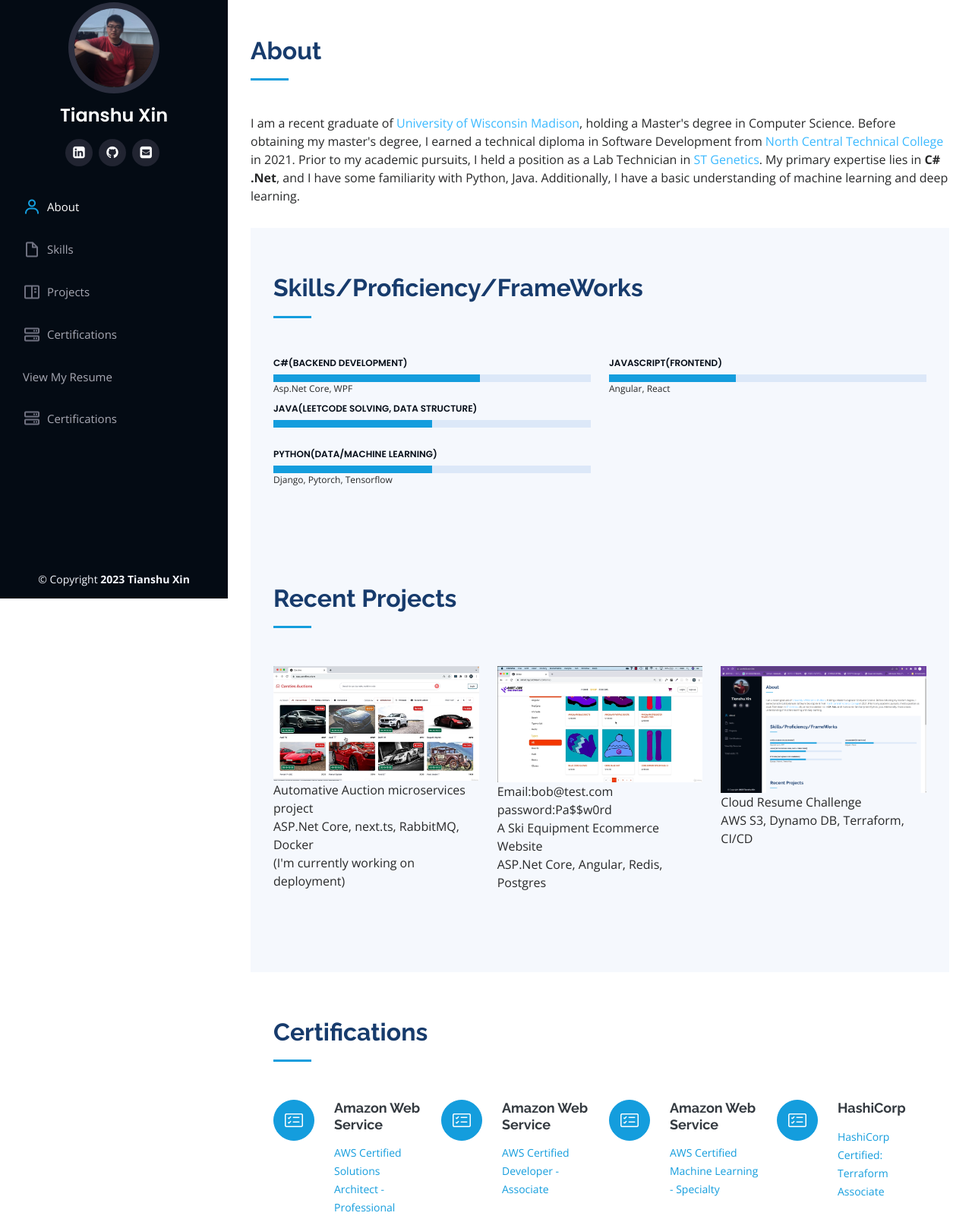
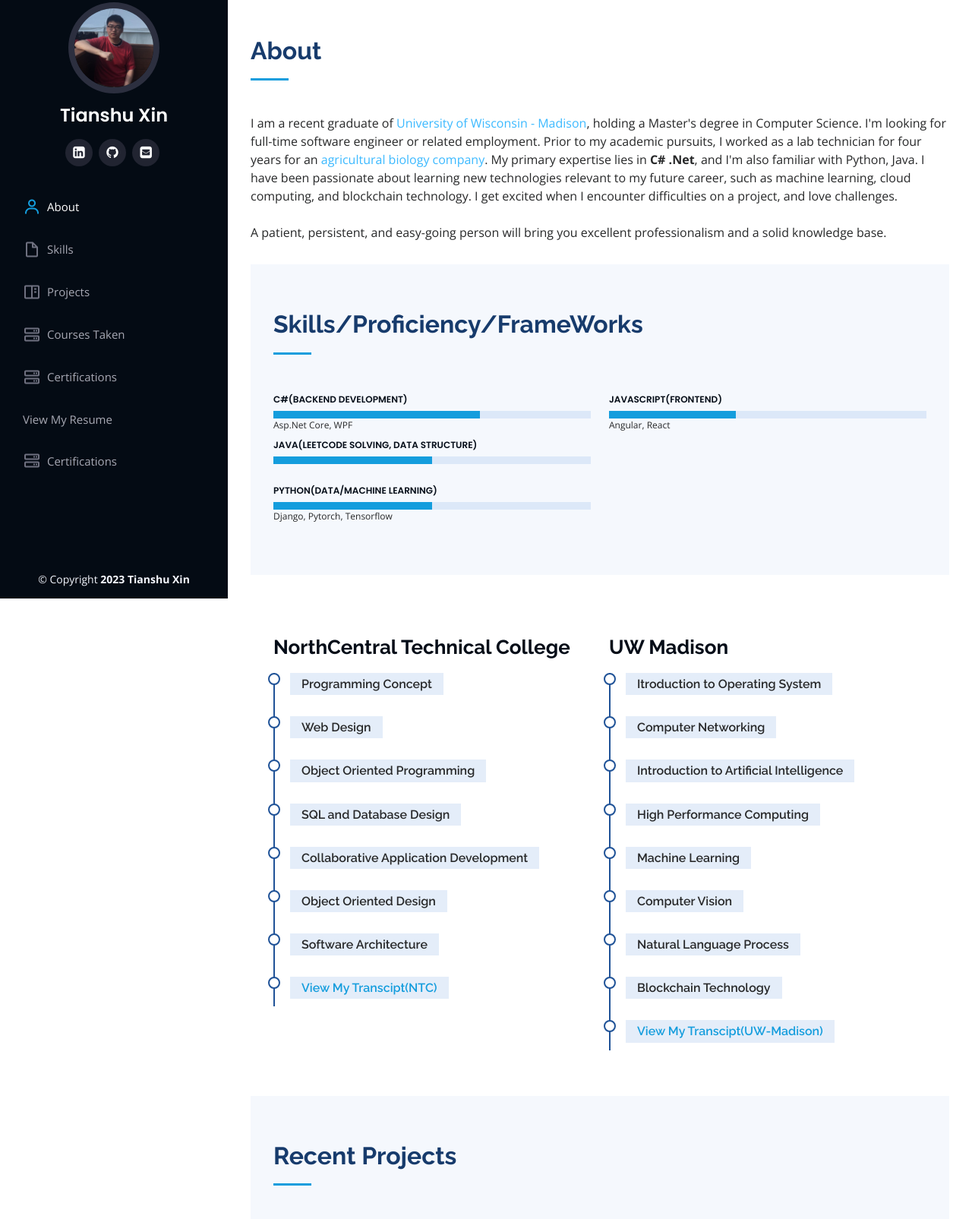
Before and after one commit to txin214/PortfolioChallenge, a plain HTML site: page index.html in a window 1280 px wide. Shown: the part 12-1617 px from the top of the page at 76% size. Drawn offline with nearby package versions, Linux system fonts and the light colour scheme; no server answers.

Commit message:
Add course info

```diff
--- a/index.html
+++ b/index.html
@@ -58,6 +58,7 @@
           <li><a href="#skills" class="nav-link scrollto"><i class="bx bx-file-blank"></i> <span>Skills</span></a></li>
           <li><a href="#portfolio" class="nav-link scrollto"><i class="bx bx-book-content"></i>
               <span>Projects</span></a></li>
+          <li><a href="#resume" class="nav-link scrollto"><i class="bx bx-server"></i> <span>Courses Taken</span></a>
           <li><a href="#services" class="nav-link scrollto"><i class="bx bx-server"></i> <span>Certifications</span></a>
           </li>
           <li><a href="assets/Txin_resume.pdf">View My Resume</a></li>
@@ -86,13 +87,18 @@
         <div class="section-title">
           <h2>About</h2>
           <p><br>I am a recent graduate of <a href="https://www.cs.wisc.edu/" style="color: #3BB9FF">University of
-              Wisconsin Madison</a>, holding a Master's degree in Computer Science.
-            Before obtaining my master's degree, I earned a technical diploma in Software Development from
-            <a href="https://www.ntc.edu/" style="color: #3BB9FF">North Central Technical College</a> in 2021.
-            Prior to my academic pursuits, I held a position as a Lab Technician in <a href="https://stgen.com/"
-              style="color: #3BB9FF">ST Genetics</a>.
-            My primary expertise lies in <b>C# .Net</b>, and I have some familiarity with Python, Java. Additionally,
-            I have a basic understanding of machine learning and deep learning.
+              Wisconsin - Madison</a>, holding a Master's degree in Computer Science.
+            I'm looking for full-time software engineer or related employment.
+            Prior to my academic pursuits, I worked as a lab technician for four years for an <a
+              href="https://stgen.com/" style="color: #3BB9FF">agricultural biology company</a>.
+            My primary expertise lies in <b>C# .Net</b>, and I'm also familiar with Python, Java.
+            I have been passionate about learning new technologies relevant to my future career, such as machine
+            learning,
+            cloud computing, and blockchain technology. I get excited when I encounter difficulties on a project, and
+            love challenges.<br><br>
+
+            A patient, persistent, and easy-going person will bring you excellent professionalism and a solid knowledge
+            base.
           </p>
         </div>
         <!-- ======= Skills Section ======= -->
@@ -154,69 +160,92 @@
         </section><!-- End Skills Section -->
 
         <!-- ======= Resume Section ======= -->
-        <!-- <section id="skills" class="skills">
+        <section id="resume" class="resume">
           <div class="container">
 
-        <div class="section-title">
-          <h2>Resume</h2>
-          <p>Magnam dolores commodi suscipit. Necessitatibus eius consequatur ex aliquid fuga eum quidem. Sit sint consectetur velit. Quisquam quos quisquam cupiditate. Et nemo qui impedit suscipit alias ea. Quia fugiat sit in iste officiis commodi quidem hic quas.</p>
-        </div>
+            <!-- <div class="section-title">
+              <h2>Course Taken</h2>
+              <p>Magnam dolores commodi suscipit. Necessitatibus eius consequatur ex aliquid fuga eum quidem. Sit sint
+                consectetur velit. Quisquam quos quisquam cupiditate. Et nemo qui impedit suscipit alias ea. Quia fugiat
+                sit in iste officiis commodi quidem hic quas.</p>
+            </div> -->
 
             <div class="row">
               <div class="col-lg-6" data-aos="fade-up">
-            <h3 class="resume-title">Sumary</h3>
-            <div class="resume-item pb-0">
-              <h4>Alex Smith</h4>
-              <p><em>Innovative and deadline-driven Graphic Designer with 3+ years of experience designing and developing user-centered digital/print marketing material from initial concept to final, polished deliverable.</em></p>
-              <ul>
-                <li>60E Follett Street, Fond du Lac, WI</li>
-                <li>1090062661l@gmail.com</li>
-              </ul>
+                <h3 class="resume-title">NorthCentral Technical College</h3>
+                <div class="resume-item">
+                  <h5>Programming Concept</h5>
+                </div>
+                <div class="resume-item">
+                  <h5>Web Design</h5>
+                </div>
+                <div class="resume-item">
+                  <h5>Object Oriented Programming</h5>
+                </div>
+                <div class="resume-item">
+                  <h5>SQL and Database Design</h5>
+                </div>
+                <div class="resume-item">
+                  <h5>Collaborative Application Development</h5>
+                </div>
+                <div class="resume-item">
+                  <h5>Object Oriented Design</h5>
+                </div>
+                <div class="resume-item">
+                  <h5>Software Architecture</h5>
+                </div>
+                <div class="resume-item"><h5><a href="assets/NTCtranscript.pdf">
+                    View My Transcipt(NTC)</a></h5></div>
               </div>
 
-            <h3 class="resume-title">Education</h3>
-            <div class="resume-item">
-              <h4>Master of Science &amp; Computer Sciences</h4>
-              <h5>2021 - 2023</h5>
-              <p><em>University of Wisconsin, Madison, WI</em></p>
-              <p>Qui deserunt veniam. Et sed aliquam labore tempore sed quisquam iusto autem sit. Ea vero voluptatum qui ut dignissimos deleniti nerada porti sand markend</p>
-            </div>
-            <div class="resume-item">
-              <h4>Bachelor of Fine Arts &amp; Graphic Design</h4>
-              <h5>2010 - 2014</h5>
-              <p><em>Rochester Institute of Technology, Rochester, NY</em></p>
-              <p>Quia nobis sequi est occaecati aut. Repudiandae et iusto quae reiciendis et quis Eius vel ratione eius unde vitae rerum voluptates asperiores voluptatem Earum molestiae consequatur neque etlon sader mart dila</p>
-            </div>
-          </div>
               <div class="col-lg-6" data-aos="fade-up" data-aos-delay="100">
-            <h3 class="resume-title">Professional Experience</h3>
-            <div class="resume-item">
+                <h3 class="resume-title">UW Madison</h3>
+                <!-- <div class="resume-item">
                   <h4>Senior graphic design specialist</h4>
                   <h5>2019 - Present</h5>
                   <p><em>Experion, New York, NY </em></p>
                   <ul>
-                <li>Lead in the design, development, and implementation of the graphic, layout, and production communication materials</li>
-                <li>Delegate tasks to the 7 members of the design team and provide counsel on all aspects of the project. </li>
-                <li>Supervise the assessment of all graphic materials in order to ensure quality and accuracy of the design</li>
+                    <li>Lead in the design, development, and implementation of the graphic, layout, and production
+                      communication materials</li>
+                    <li>Delegate tasks to the 7 members of the design team and provide counsel on all aspects of the
+                      project. </li>
+                    <li>Supervise the assessment of all graphic materials in order to ensure quality and accuracy of the
+                      design</li>
                     <li>Oversee the efficient use of production project budgets ranging from $2,000 - $25,000</li>
                   </ul>
+                </div> -->
+                <div class="resume-item">
+                  <h5>Itroduction to Operating System</h5>
                 </div>
                 <div class="resume-item">
-              <h4>Graphic design specialist</h4>
-              <h5>2017 - 2018</h5>
-              <p><em>Stepping Stone Advertising, New York, NY</em></p>
-              <ul>
-                <li>Developed numerous marketing programs (logos, brochures,infographics, presentations, and advertisements).</li>
-                <li>Managed up to 5 projects or tasks at a given time while under pressure</li>
-                <li>Recommended and consulted with clients on the most appropriate graphic design</li>
-                <li>Created 4+ design presentations and proposals a month for clients and account managers</li>
-              </ul>
+                  <h5>Computer Networking</h5>
                 </div>
+                <div class="resume-item">
+                  <h5>Introduction to Artificial Intelligence</h5>
                 </div>
+                <div class="resume-item">
+                  <h5>High Performance Computing</h5>
+                </div>
+                <div class="resume-item">
+                  <h5>Machine Learning</h5>
+                </div>
+                <div class="resume-item">
+                  <h5>Computer Vision</h5>
+                </div>
+                <div class="resume-item">
+                  <h5>Natural Language Process</h5>
+                </div>
+                <div class="resume-item">
+                  <h5>Blockchain Technology</h5>
+                </div>
+                <div class="resume-item"><h5><a href="assets/Wisctranscript.pdf">
+                    View My Transcipt(UW-Madison)</a></h5></div>
               </div>
 
             </div>
-    </section>End Resume Section -->
+
+          </div>
+        </section>
 
         <!-- ======= Portfolio Section ======= -->
         <section id="portfolio" class="portfolio section-bg">
@@ -244,7 +273,8 @@
                   <img src="assets/img/auction.png" class="img-fluid" alt="">
                   <div class="portfolio-links">
 
-                    <a href="https://github.com/txin214/Auctions" class="portfolio-lightbox" title="View Code"><i class="bx bx-plus"></i></a>
+                    <a href="https://github.com/txin214/Auctions" class="portfolio-lightbox" title="View Code"><i
+                        class="bx bx-plus"></i></a>
                     <a href="#" title="View Demo"><i class="bx bx-link"></i></a>
                   </div>
                 </div>
@@ -258,12 +288,13 @@
                   <img src="assets/img/ski.png" class="img-fluid" alt="">
                   <div class="portfolio-links">
 
-                    <a href="https://github.com/txin214/SkiRushShop" class="portfolio-lightbox" title="View Code"><i class="bx bx-plus"></i></a>
+                    <a href="https://github.com/txin214/SkiRushShop" class="portfolio-lightbox" title="View Code"><i
+                        class="bx bx-plus"></i></a>
                     <a href="https://skirushshop.txin.link" title="View Demo"><i class="bx bx-link"></i></a>
                   </div>
                 </div>
                 <p>
-                  Email:bob@test.com  password:Pa$$w0rd<br>
+                  Email:bob@test.com password:Pa$$w0rd<br>
                   A Ski Equipment Ecommerce Website<br>
                   ASP.Net Core, Angular, Redis, Postgres<br>
                 </p>
@@ -298,7 +329,8 @@
                 <div class="portfolio-wrap">
                   <img src="assets/img/portfolio.PNG" class="img-fluid" alt="">
                   <div class="portfolio-links">
-                    <a href="https://github.com/txin214/PortfolioChallenge" class="portfolio-lightbox" title="View Code"><i class="bx bx-plus"></i></a>
+                    <a href="https://github.com/txin214/PortfolioChallenge" class="portfolio-lightbox"
+                      title="View Code"><i class="bx bx-plus"></i></a>
                     <a href="https://portfolio.txin.link" title="View Demo"><i class="bx bx-link"></i></a>
                   </div>
                 </div>
@@ -334,7 +366,8 @@
               <div class="col-lg-3 col-md-6 icon-box" data-aos="fade-up">
                 <div class="icon"><i class="bi bi-card-checklist"></i></div>
                 <h4 class="title"><a href="">Amazon Web Service</a></h4>
-                <p class="description"><a href="assets/AWS Certified Solutions Architect - Professional certificate.pdf">
+                <p class="description"><a
+                    href="assets/AWS Certified Solutions Architect - Professional certificate.pdf">
                     AWS Certified Solutions Architect - Professional</a></p>
               </div>
               <div class="col-lg-3 col-md-6 icon-box" data-aos="fade-up">
@@ -352,7 +385,8 @@
               <div class="col-lg-3 col-md-6 icon-box" data-aos="fade-up">
                 <div class="icon"><i class="bi bi-card-checklist"></i></div>
                 <h4 class="title"><a href="">HashiCorp</a></h4>
-                <p class="description"><a href="assets/HashiCorp_Certified__Terraform_Associate__003__Badge20230712-28-1aqv5h.pdf">
+                <p class="description"><a
+                    href="assets/HashiCorp_Certified__Terraform_Associate__003__Badge20230712-28-1aqv5h.pdf">
                     HashiCorp Certified: Terraform Associate</a></p>
               </div>
               <!-- <div class="col-lg-4 col-md-6 icon-box" data-aos="fade-up" data-aos-delay="400">
```
Also changed, not shown: 2 other files. Lines whose indentation alone changed are shown as unchanged.
